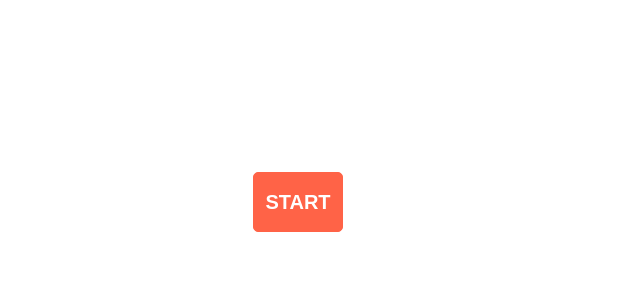
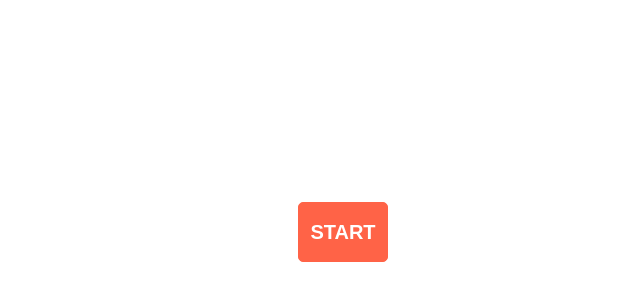
Before and after one commit to apsampaio/Playing-With-CSS, a plain HTML site: page Rolling Pixels/index.html in a window 1280 px wide. Shown: the part 168-468 px from the top of the page, without its empty margins (297-937 px from the left). Drawn offline with Linux system fonts and the light colour scheme.

Commit message:
button centered

```diff
--- a/Rolling Pixels/style.css
+++ b/Rolling Pixels/style.css
@@ -32,8 +32,8 @@ body {
 
     z-index: 1;
     position: fixed;
-    right: 50%;
-    bottom: 50%;
+    left: calc(50% - 45px);
+    bottom: calc(50% - 30px);
 }
 
 @keyframes up {
```
